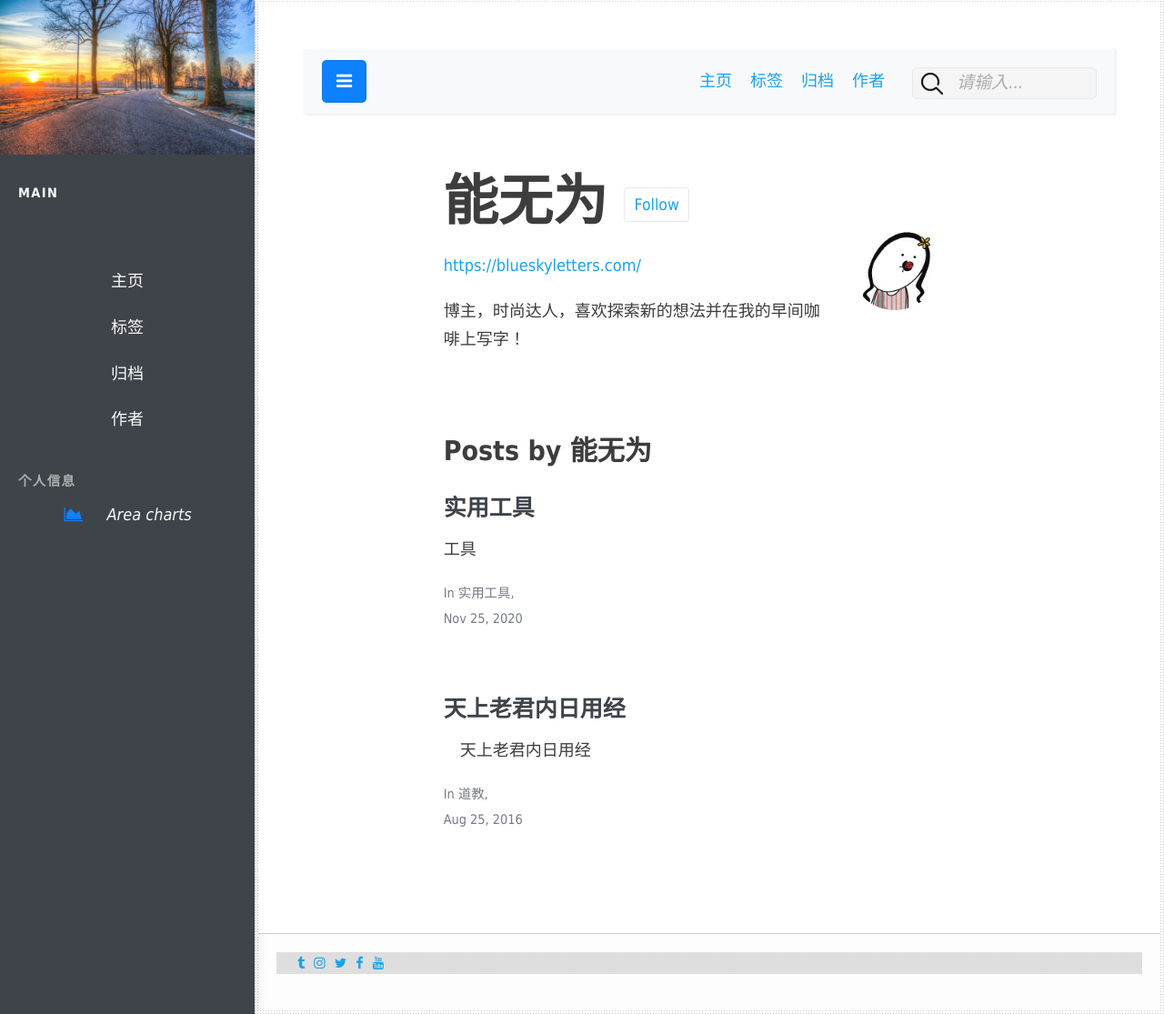
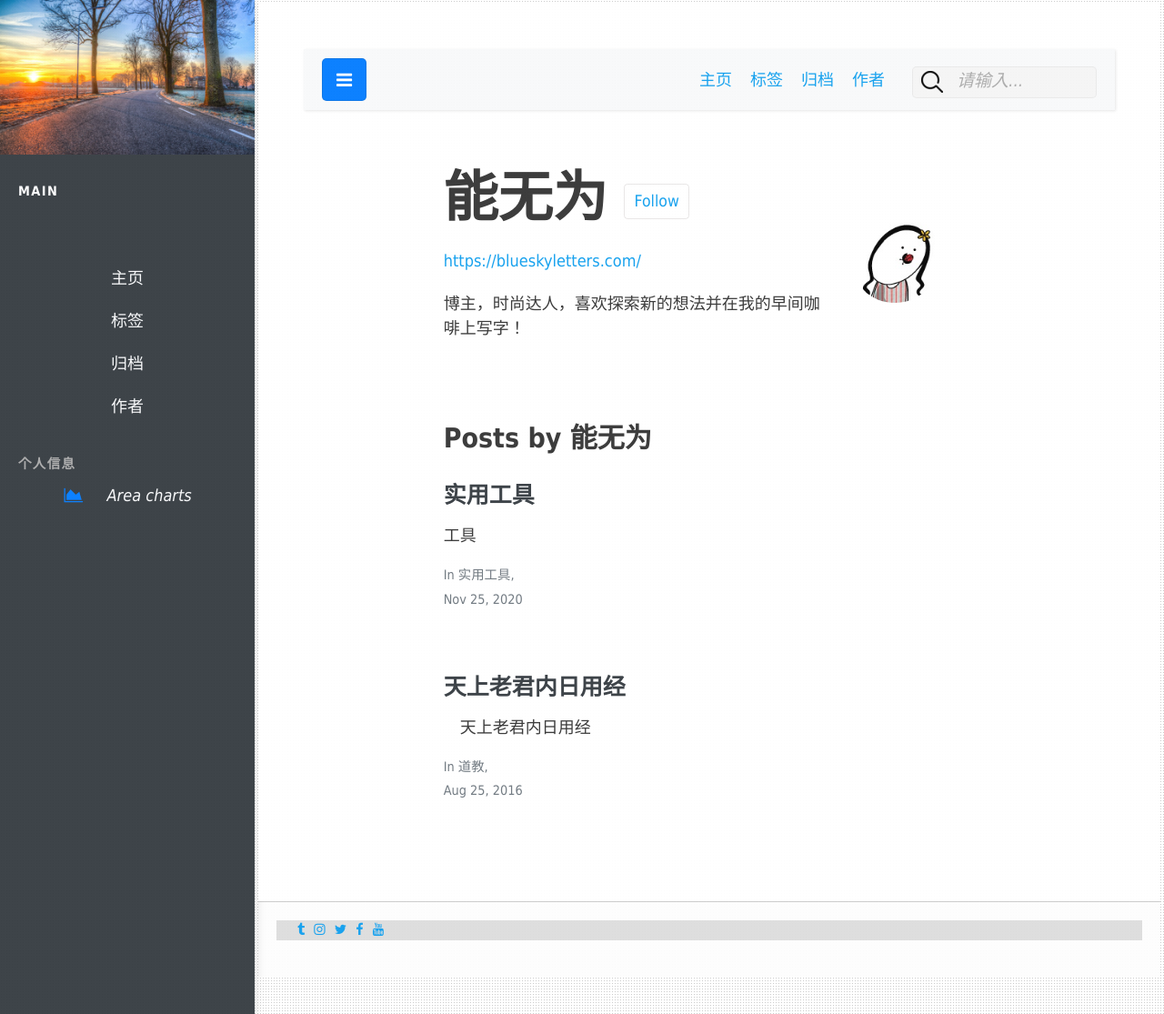
Before and after one commit to nengwuzhi/nengwuzhi.github.ioce, a Jekyll site: the page built from pages/author-author2.html, in a window 1280 px wide and 1115 px high. Shown: the whole window at 91% size. Built offline with Jekyll 4.4.1, drawn with Linux system fonts in a browser that asks for light colours; nearby versions of some CDN libraries.

Commit message:
Update dark_mode_style.css

```diff
--- a/css/dark_mode_style.css
+++ b/css/dark_mode_style.css
@@ -2,7 +2,7 @@
 body {
   font-family: Raleway, sans-serif;
   font-size: 18px;
-  line-height: 1.7;
+  line-height: 1.5;
   background-color: #eaeaea;
   color: #333;
   -webkit-transition: background-color 800ms ease;
@@ -10,7 +10,7 @@
 }
 body.dark {
   background-color: #222;
-  color: #eaeaea;
+  color: #565656;
 }
 body.dark .masthead,
 body.dark .footer {
```
